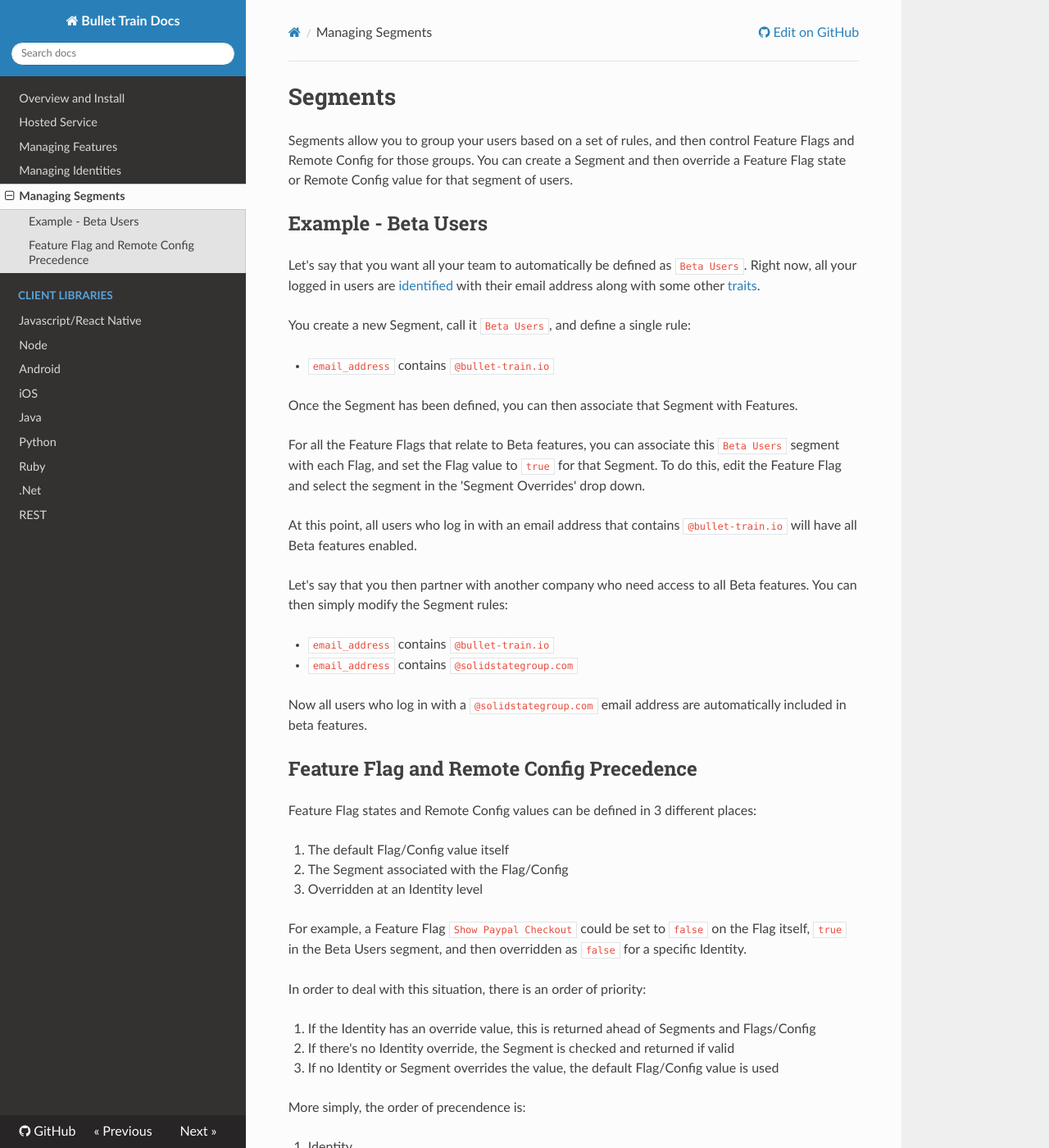
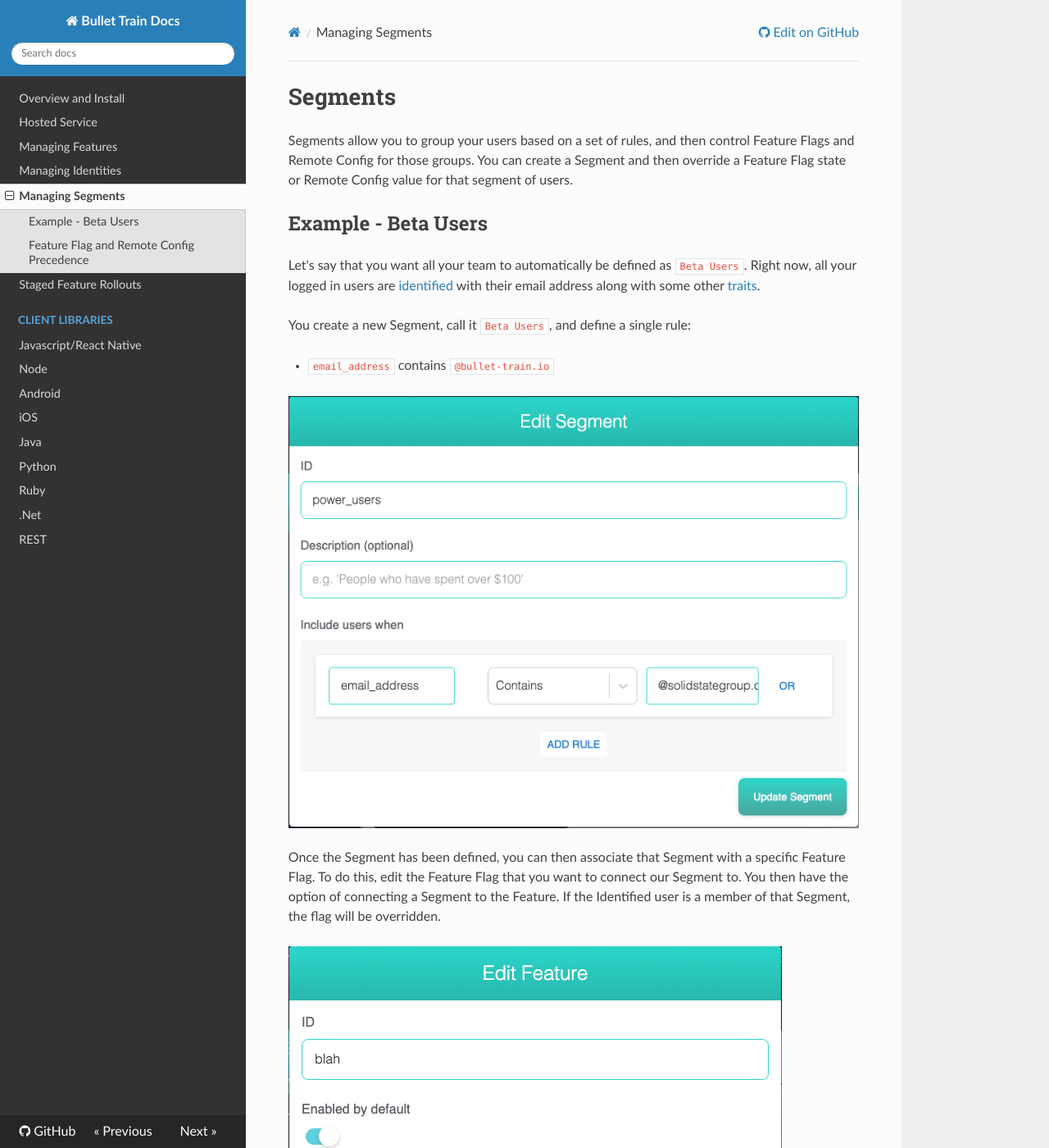
Before and after one commit to Flagsmith/flagsmith-docs, an MkDocs documentation site: the page built from docs/managing-segments.md, in a window 1280 px wide and 1400 px high. Shown: the whole window at 82% size. Built offline with MkDocs 1.6.1, drawn with Linux system fonts in a browser that asks for light colours; nearby versions of some CDN libraries; old or Windows-style settings are respelled for this version of MkDocs.

Commit message:
- Segments improvements - Staged Rollouts

````diff
--- a/docs/managing-segments.md
+++ b/docs/managing-segments.md
@@ -10,7 +10,11 @@ You create a new Segment, call it ```Beta Users```, and define a single rule:
 
 - ```email_address``` contains ```@bullet-train.io```
 
-Once the Segment has been defined, you can then associate that Segment with Features.
+<img src="/images/edit-segment.png"/>
+
+Once the Segment has been defined, you can then associate that Segment with a specific Feature Flag. To do this, edit the Feature Flag that you want to connect our Segment to. You then have the option of connecting a Segment to the Feature. If the Identified user is a member of that Segment, the flag will be overridden.
+
+<img src="/images/edit-feature-with-segment.png"/>
 
 For all the Feature Flags that relate to Beta features, you can associate this ```Beta Users``` segment with each Flag, and set the Flag value to ```true``` for that Segment. To do this, edit the Feature Flag and select the segment in the 'Segment Overrides' drop down.
 
--- a/mkdocs.yml
+++ b/mkdocs.yml
@@ -13,6 +13,7 @@ pages:
   - Managing Features: 'managing-features.md'
   - Managing Identities: 'managing-identities.md'
   - Managing Segments: 'managing-segments.md'
+  - Staged Feature Rollouts: 'staged-feature-rollouts.md'
   - Client Libraries:
     - 'Javascript/React Native': 'clients/javascript.md'
     - 'Node': 'clients/node.md'
````
Also changed, not shown: docs/managing-identities.md (+1 -1 lines), docs/staged-feature-rollouts.md (added, +19 -0 lines), docs/images/edit-feature-with-segment.png (added), docs/images/edit-segment.png (added).
